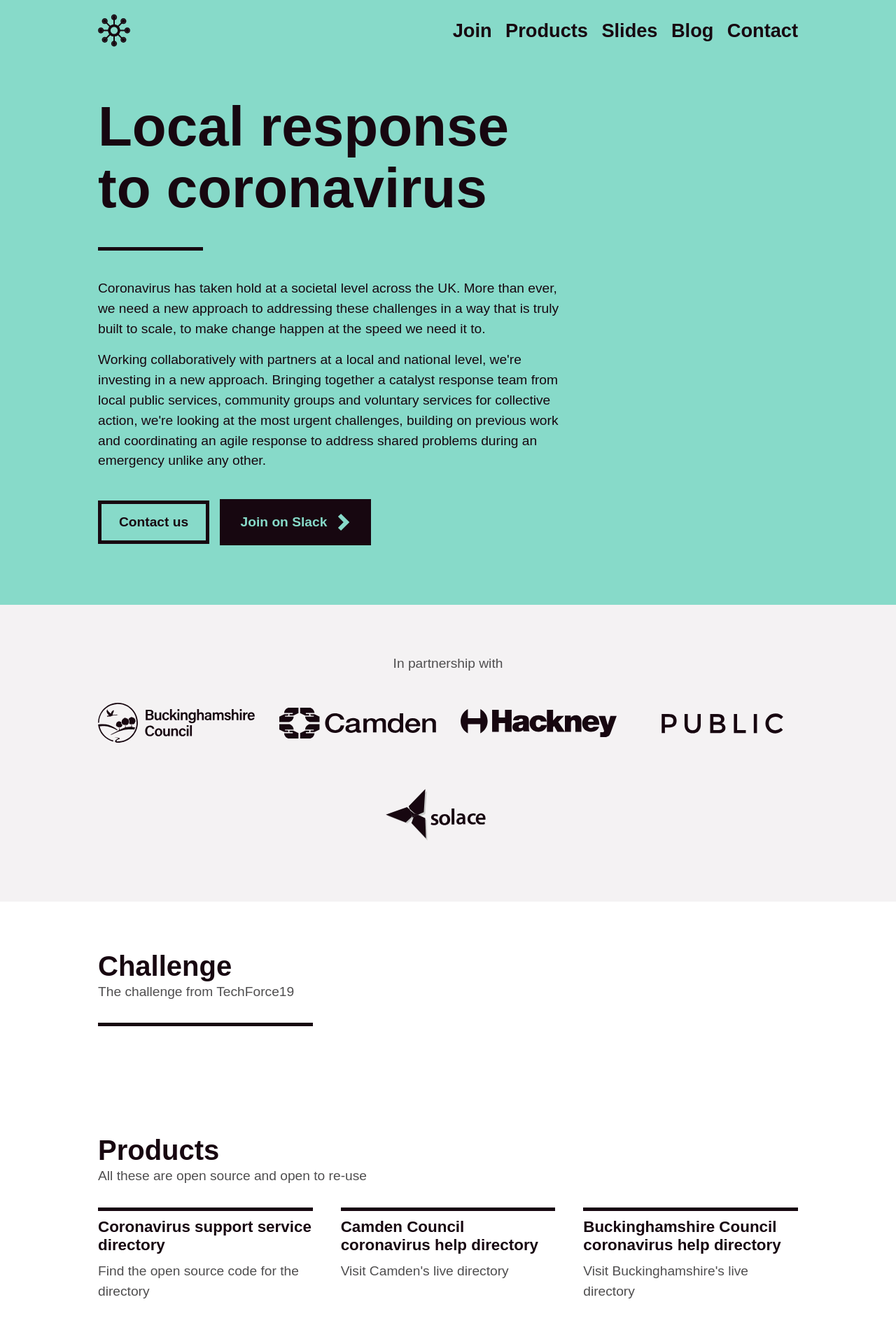
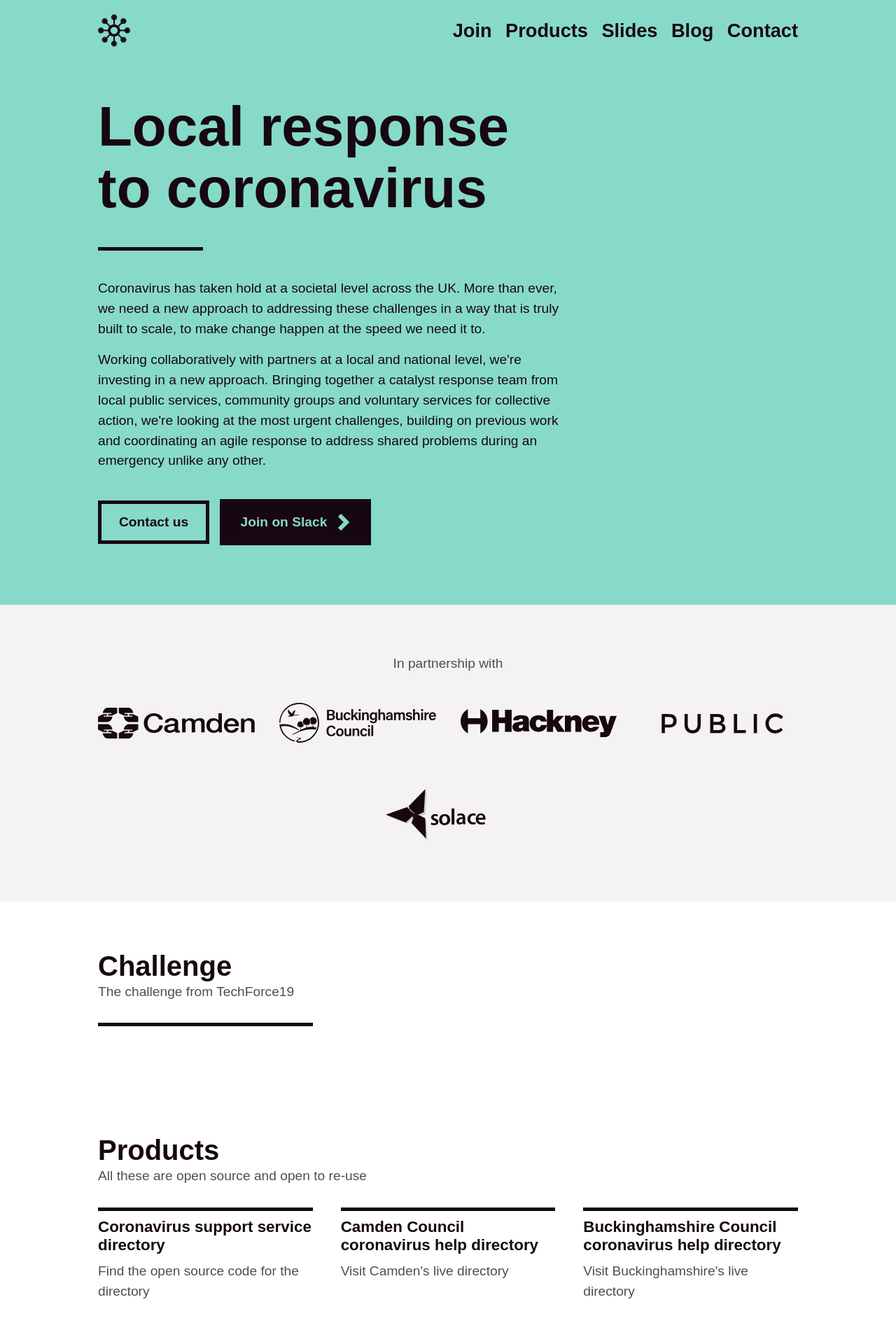
Before and after one commit to wearefuturegov/london-coronavirus-response-microsite, a Jekyll site: the page built from index.markdown, in a window 1280 px wide. Shown: the top 1920 px of the page at 70% size. Built offline with Jekyll 4.4.1, drawn with Linux system fonts in a browser that asks for light colours; some web fonts are replaced.

Commit message:
Update home.html

```diff
--- a/_layouts/home.html
+++ b/_layouts/home.html
@@ -23,8 +23,8 @@
     <div class="container">
         <p class="promos__desc">In partnership with</p>
         <div class="partnerships__logos">
+            <img src="/assets/camden.svg" class="partnerships__logo" alt="Camden Council"/>
             <img src="/assets/bucks.svg" class="partnerships__logo" alt="Buckinghamshire County Council"/>
-            <img src="/assets/camden.svg" class="partnerships__logo" alt="Camden Council"/>
             <img src="/assets/hackney.svg" class="partnerships__logo" alt="Hackney Council"/>
             <img src="/assets/public.svg" class="partnerships__logo" alt="Public"/>
             <img src="/assets/solace.svg" class="partnerships__logo" alt="Solace"/>
```
